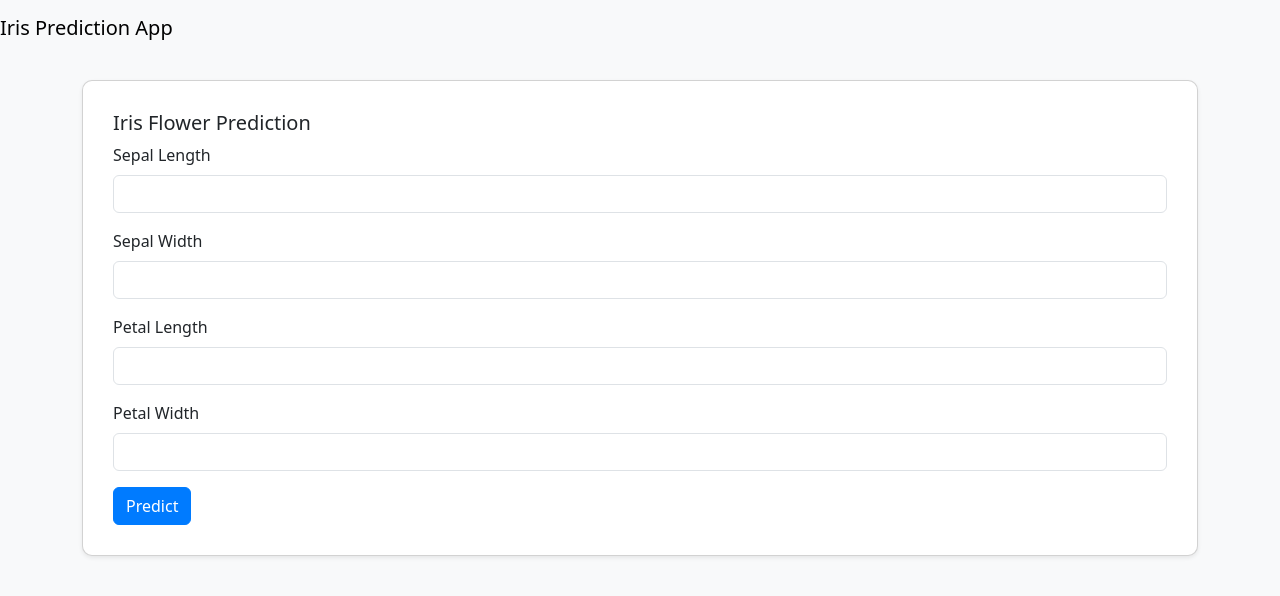
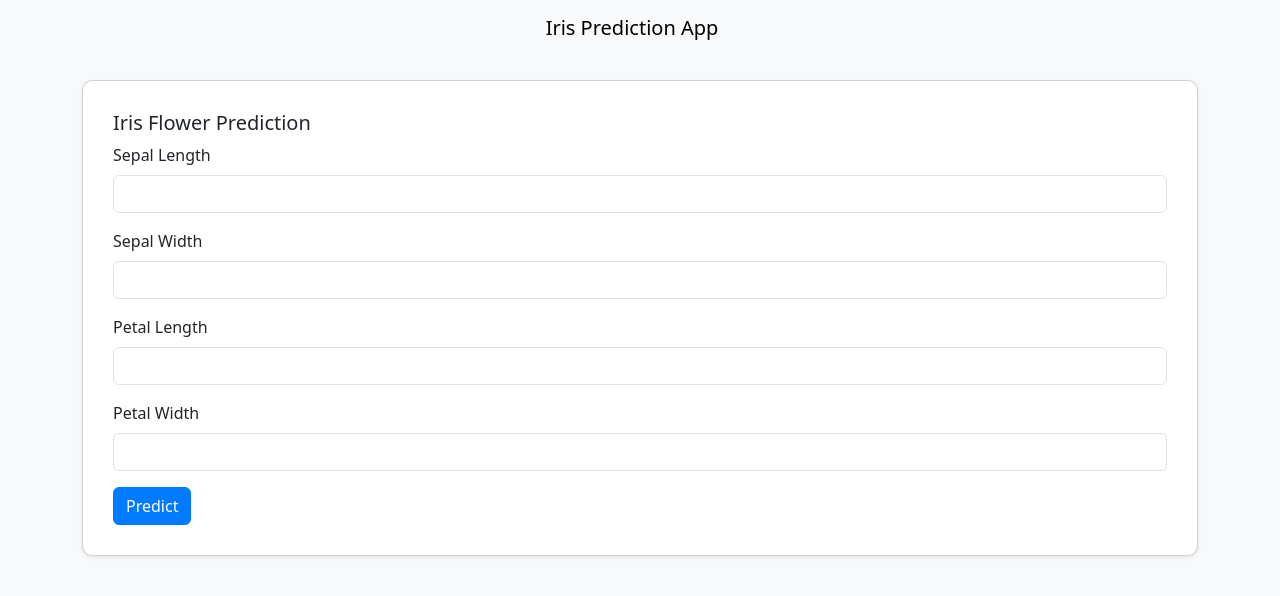
Before and after one commit to utkarshg1/FastAPI-ML, a FastAPI app: page / in a window 1280 px wide. Shown: the top 596 px of the page. Run offline with FastAPI, Linux system fonts and the light colour scheme.

Commit message:
updated folder structure and files

```diff
--- a/main.py
+++ b/main.py
@@ -1,11 +1,13 @@
 from fastapi import FastAPI, Request, Form
-from app.prediction import get_input_data, predict_results
+from fastapi.staticfiles import StaticFiles
 from fastapi.responses import HTMLResponse
 from fastapi.templating import Jinja2Templates
+from app.prediction import get_input_data, predict_results
 import uvicorn
 
 app = FastAPI()
-templates = Jinja2Templates(directory="app/templates")
+app.mount("/static", StaticFiles(directory="static"), name="static")
+templates = Jinja2Templates(directory="templates")
 
 
 @app.get("/", response_class=HTMLResponse)
--- a/app/templates/base.html
+++ b/templates/base.html
@@ -5,11 +5,13 @@
     <meta name="viewport" content="width=device-width, initial-scale=1.0">
     <title>Iris Prediction</title>
     <link href="https://cdn.jsdelivr.net/npm/bootstrap@5.3.0-alpha1/dist/css/bootstrap.min.css" rel="stylesheet">
-    <link rel="stylesheet" href="../static/css/style.css">
+    <link rel="stylesheet" href="{{ url_for('static', path='css/style.css') }}">
 </head>
 <body>
     <nav class="navbar navbar-expand-lg navbar-light bg-light">
-        <a class="navbar-brand" href="#">Iris Prediction App</a>
+        <div class="container d-flex justify-content-center">
+            <a class="navbar-brand" href="#">Iris Prediction App</a>
+        </div>
     </nav>
     <div class="container mt-4">
         {% block content %}{% endblock %}
```
Also changed, not shown: static/css/style.css (renamed from app/static/css/style.css), templates/iris_prediction.html (renamed from app/templates/iris_prediction.html).
